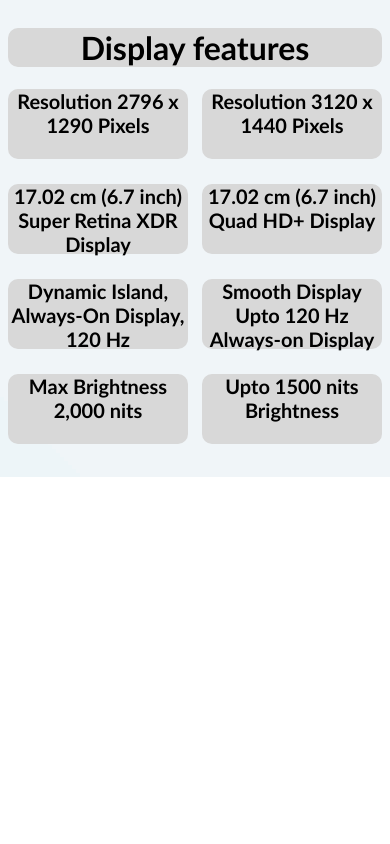
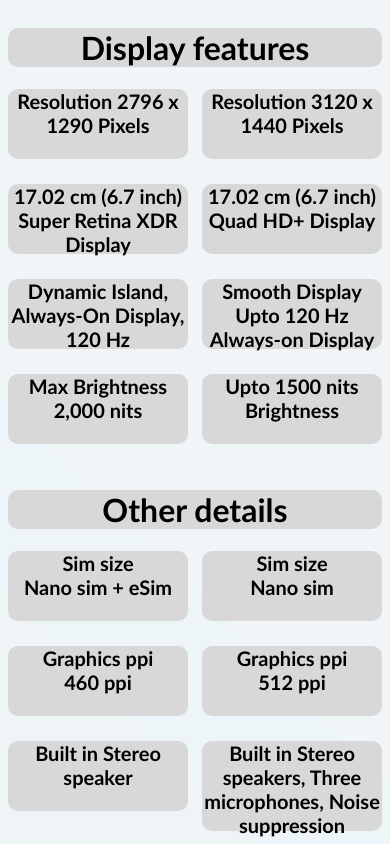
Before and after one commit to Webbdevs/Comparison.com, a plain HTML site: page iphone-pixel.html in a window 390 px wide. Shown: the part 927-1771 px from the top of the page. Before the commit the page ends 1404 px from the top, so only its background shows below. Drawn offline with nearby package versions, Linux system fonts and the light colour scheme.

Commit message:
Update iphone-pixel.html

```diff
--- a/iphone-pixel.html
+++ b/iphone-pixel.html
@@ -97,6 +97,31 @@ Max Brightness 2,000 nits
 <span class="pixel-specs texts">
 Upto 1500 nits Brightness
 </span><br><br><br><br><br>
+
+  <div class="headings texts">
+<h1 align="center">Other details</h1>
+</div>
+
+<span class="iphone-specs texts">
+Sim size<br>Nano sim + eSim
+</span>
+<span class="pixel-specs texts">
+Sim size<br>Nano sim
+</span><br><br><br><br><br>
+
+<span class="iphone-specs texts">
+Graphics ppi<br>460 ppi
+</span>
+<span class="pixel-specs texts">
+Graphics ppi<br>512 ppi
+</span><br><br><br><br><br>
+
+<span class="iphone-specs texts">
+Built in Stereo speaker
+</span>
+<span style="height:90px;"class="pixel-specs texts">
+Built in Stereo speakers, Three microphones, Noise suppression
+</span><br><br><br><br><br>
 </div>
 
 <script src="script-pages.js"></script>
```
